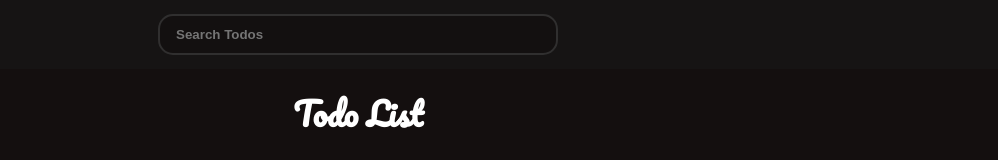
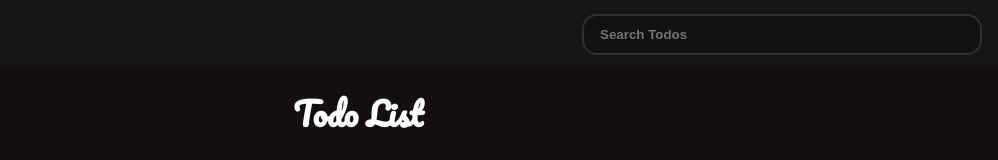
Before and after one commit to numanjvd82/todo-list-v2, a React (Vite) app: page / in a window 1280 px wide. Shown: the top 160 px of the page, without its empty margins (282-1280 px from the left). Built offline with nearby package versions, Linux system fonts and the light colour scheme.

Commit message:
set value state to an object with two props

```diff
--- a/src/Components/Form/Form.jsx
+++ b/src/Components/Form/Form.jsx
@@ -17,38 +17,46 @@ const Form = () => {
   } = useTodoContext();
 
   const handleSubmit = (e) => {
-    if (!value) {
+    if (!value.addInput) {
       e.preventDefault();
       showAlert(
         true,
         'Write Something in the Input, No empty list for you!',
         'danger'
       );
-    } else if (value && editing) {
+    } else if (value.addInput && editing) {
       e.preventDefault();
       setTodos(
         todos.map((item) => {
           if (item.id === editID) {
-            return { ...item, todo: value };
+            return { ...item, todo: value.addInput };
           }
           return item;
         })
       );
       showAlert(true, 'Edit Successful', 'success');
       setEditID(null);
-      setValue('');
+      setValue({ ...value, addInput: '' });
       setEditing(false);
     } else {
       e.preventDefault();
-      setTodos([...todos, { id: uuidv4(), todo: value, completed: false }]);
+      setTodos([
+        ...todos,
+        { id: uuidv4(), todo: value.addInput, completed: false },
+      ]);
       showAlert(true, 'Todo Added Succesfully!', 'success');
-      setValue('');
+      setValue({ ...value, addInput: '' });
     }
   };
 
   return (
     <form onSubmit={handleSubmit}>
-      <Input className="input" placeholder="Add a Todo" />
+      <Input
+        value={value.addInput}
+        name="add-todo"
+        className="input"
+        placeholder="Add a Todo"
+      />
       <button className="btn-big btn-submit" type="submit">
         {editing ? 'Edit' : 'Add'}
       </button>
--- a/src/Components/Header/Header.css
+++ b/src/Components/Header/Header.css
@@ -2,7 +2,11 @@
   width: 100%;
   height: 4.3rem;
   display: flex;
-  justify-content: center;
+  justify-content: flex-end;
   align-items: center;
   background: rgb(22, 20, 20);
 }
+
+.input-search {
+  margin-right: 1rem;
+}
--- a/src/Components/Header/Header.jsx
+++ b/src/Components/Header/Header.jsx
@@ -1,12 +1,19 @@
 import React from 'react';
 import './Header.css';
 import Input from '../Input/Input';
+import { useTodoContext } from '../../Context/Context';
 
 const Header = () => {
+  const { value } = useTodoContext();
   return (
     <>
       <header className="header">
-        <Input className="input input-search" placeholder="Search Todos" />
+        <Input
+          name="search-todo"
+          className="input input-search"
+          placeholder="Search Todos"
+          value={value.searchInput}
+        />
       </header>
     </>
   );
--- a/src/Context/Context.jsx
+++ b/src/Context/Context.jsx
@@ -11,7 +11,10 @@ const TodoContext = createContext();
 
 const TodoProvider = ({ children }) => {
   const [todos, setTodos] = useState(getLocalStorage()); // initial todos will be fetched from this local storage helper function
-  const [value, setValue] = useState('');
+  const [value, setValue] = useState({
+    addInput: '',
+    searchInput: '',
+  });
   const [editing, setEditing] = useState(false);
   const [editID, setEditID] = useState(null);
   const [alert, setAlert] = useState({
@@ -46,7 +49,7 @@ const TodoProvider = ({ children }) => {
     const specificItem = todos.find((todo) => todo.id === id);
     setEditing(true);
     setEditID(id);
-    setValue(specificItem.todo);
+    setValue({ ...value, addInput: specificItem.todo });
   };
 
   const clearTodos = () => {
```
